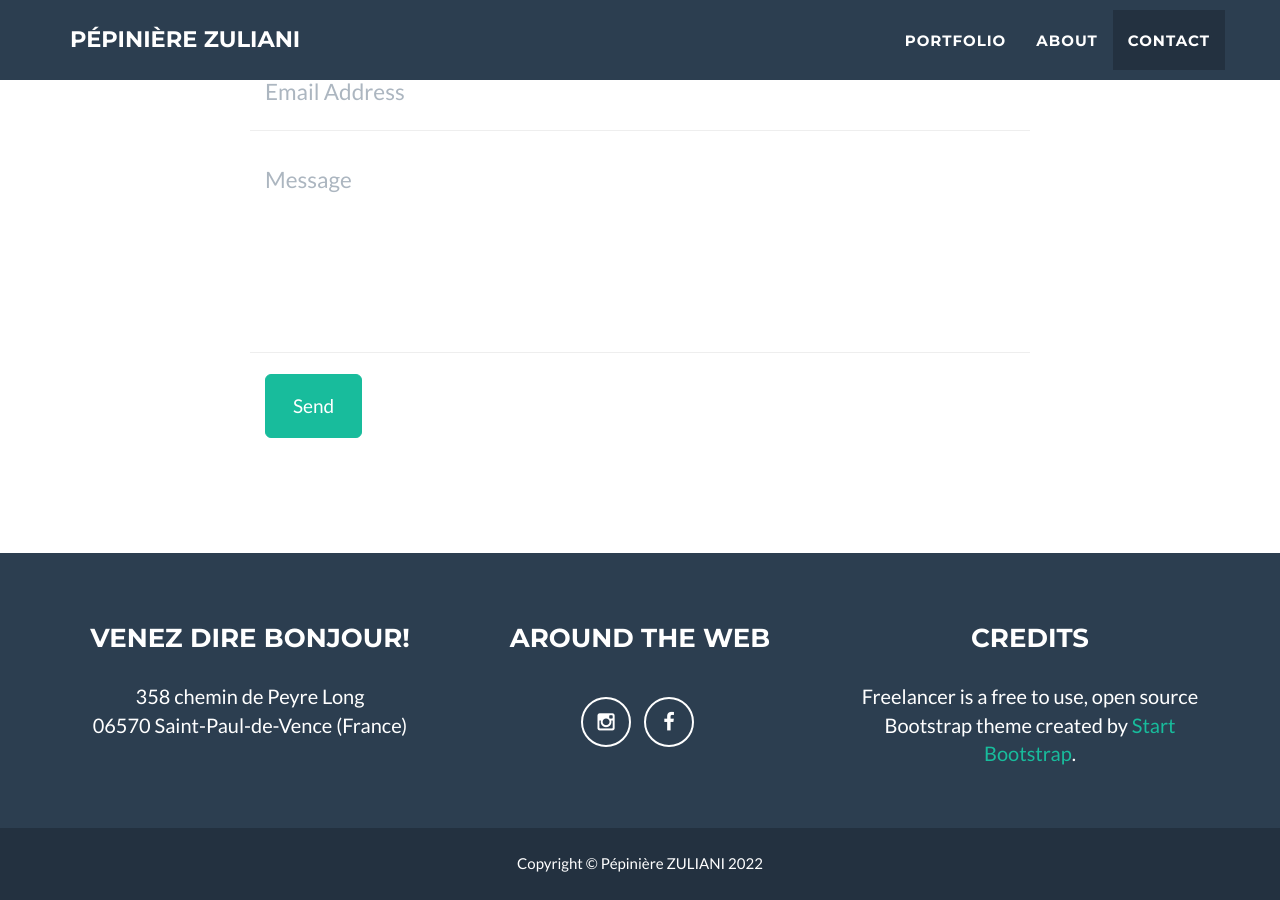
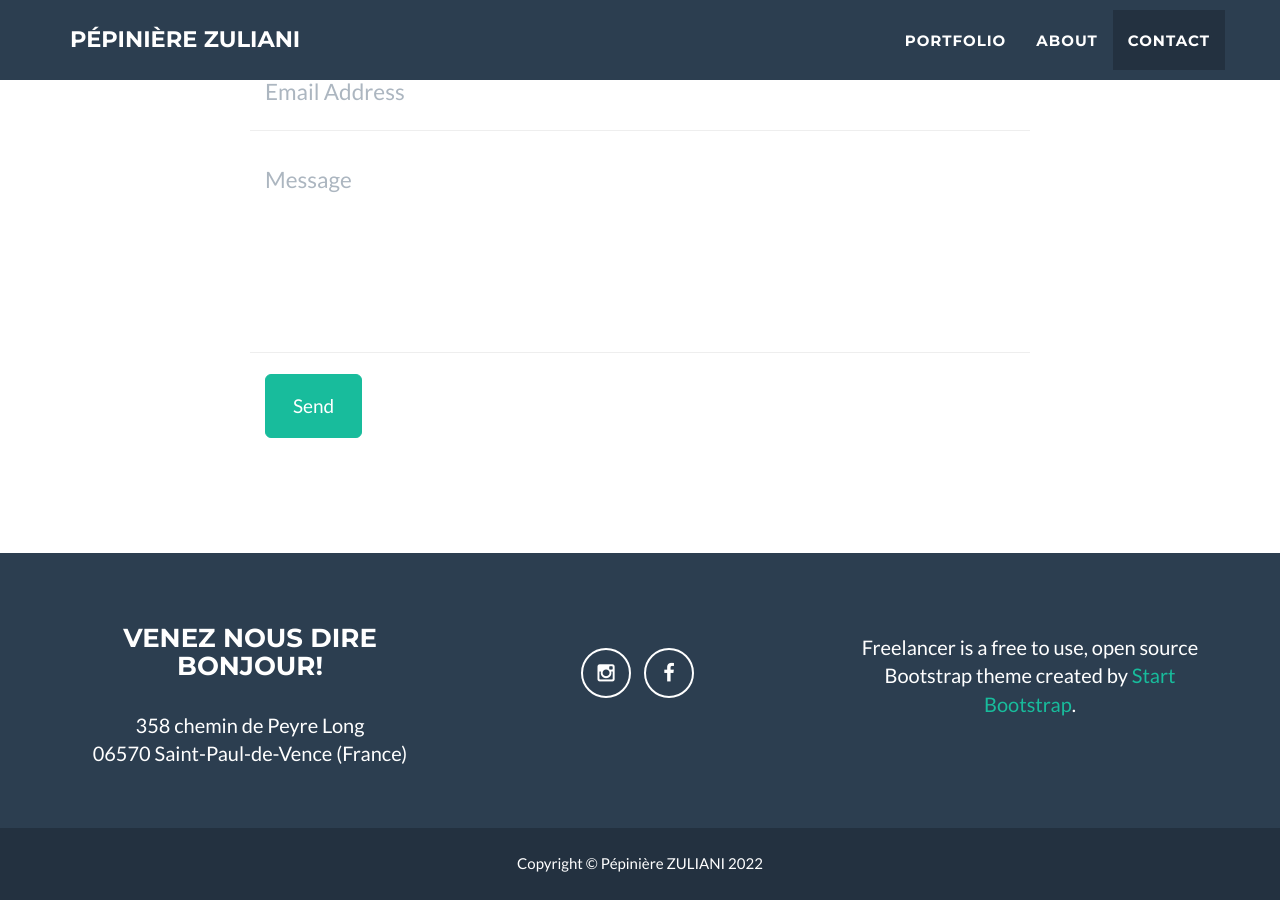
Before and after one commit to atelierzuliani/atelierzuliani.github.io, a Jekyll site: the page built from _posts/2014-07-18-project-1.markdown, in a window 1280 px wide and 900 px high, scrolled down 2492 px. Built offline with Jekyll 4.4.1, drawn with Linux system fonts in a browser that asks for light colours.

Commit message:
Update _config.yml

```diff
--- a/_config.yml
+++ b/_config.yml
@@ -33,9 +33,9 @@ color:
 # Footer settings
 footer:
   copyright: Pépinière ZULIANI
-  location: Venez dire bonjour!
-  social: Around the Web
-  credits: Credits
+  location: Venez nous dire bonjour!
+  social:
+  credits:
 
 # Social networks usernames (many more available: google-plus, flickr, dribbble, pinterest, instagram, tumblr, linkedin, etc.)
 social:
```
